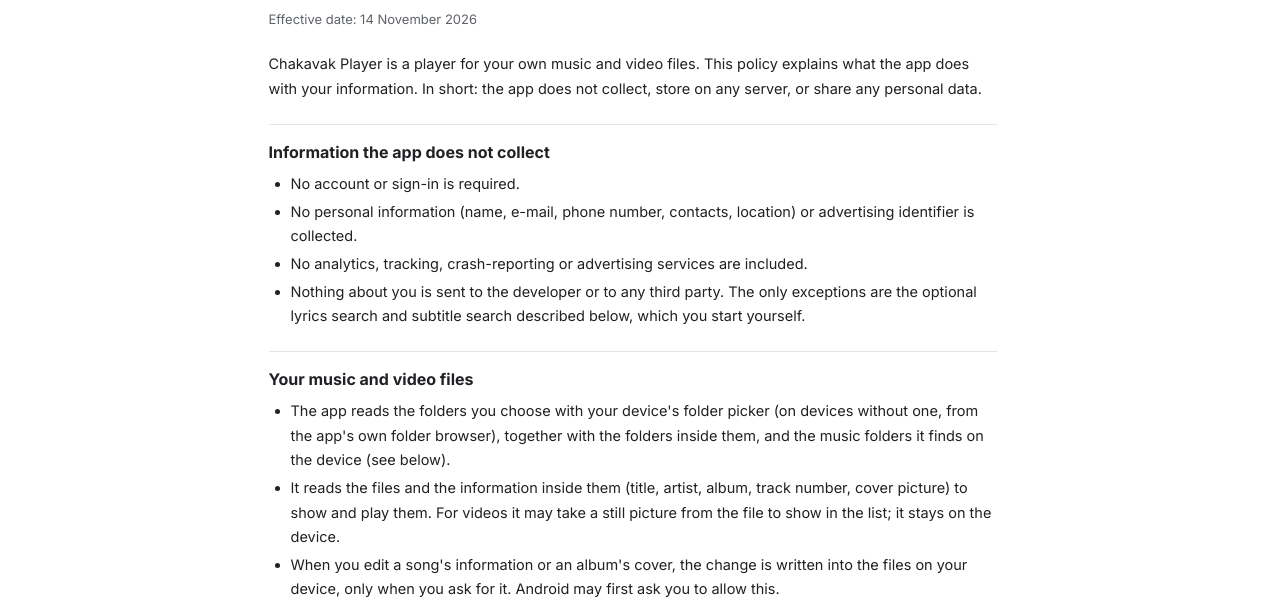
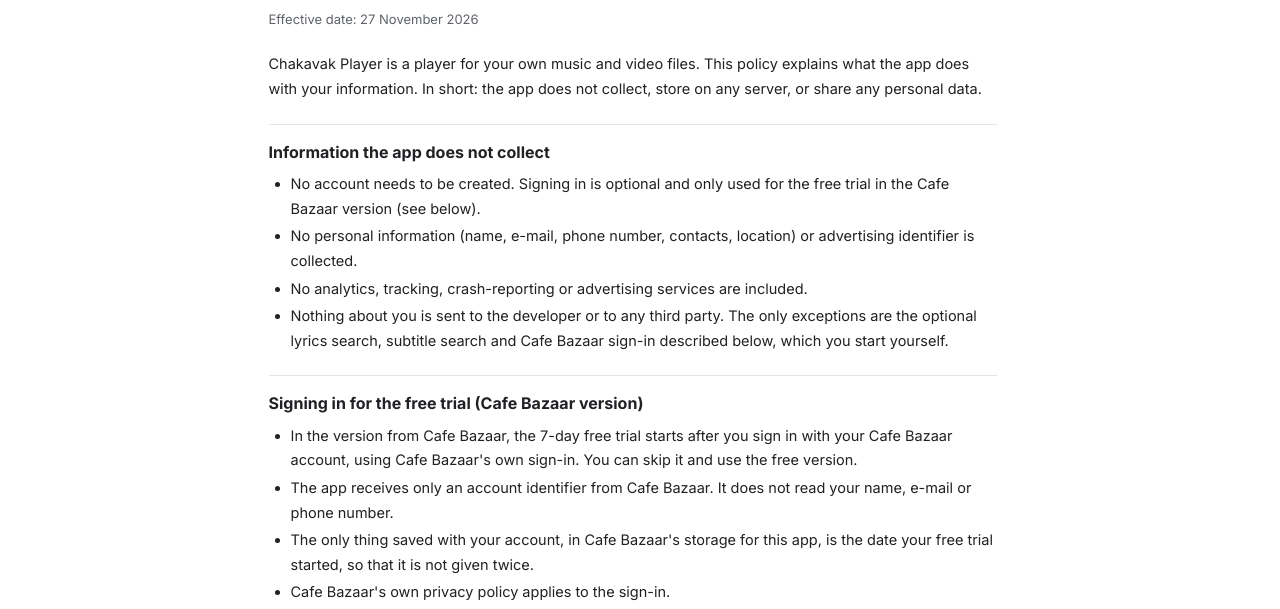
Before and after one commit to rasel57/rasel57.github.io, a plain HTML site: page privacy-policy.html in a window 1280 px wide. Shown: the part 121-730 px from the top of the page. Drawn offline with Linux system fonts and the light colour scheme.

Commit message:
Privacy policy: optional Cafe Bazaar sign-in for the 7-day free trial (27 Nov 2026)
Co-Authored-By: Claude Opus 5.5 <noreply@anthropic.com>
Claude-Session: https://claude.ai/code/session_01KPvCddRb62t1d1NBnjkHNP

```diff
--- a/privacy-policy.html
+++ b/privacy-policy.html
@@ -33,15 +33,23 @@
 
 <main>
   <h1>Chakavak Player Privacy Policy</h1>
-  <p class="date">Effective date: 14 November 2026</p>
+  <p class="date">Effective date: 27 November 2026</p>
   <p class="lead">Chakavak Player is a player for your own music and video files. This policy explains what the app does with your information. In short: the app does not collect, store on any server, or share any personal data.</p>
 
   <h2>Information the app does not collect</h2>
   <ul>
-    <li>No account or sign-in is required.</li>
+    <li>No account needs to be created. Signing in is optional and only used for the free trial in the Cafe Bazaar version (see below).</li>
     <li>No personal information (name, e-mail, phone number, contacts, location) or advertising identifier is collected.</li>
     <li>No analytics, tracking, crash-reporting or advertising services are included.</li>
-    <li>Nothing about you is sent to the developer or to any third party. The only exceptions are the optional lyrics search and subtitle search described below, which you start yourself.</li>
+    <li>Nothing about you is sent to the developer or to any third party. The only exceptions are the optional lyrics search, subtitle search and Cafe Bazaar sign-in described below, which you start yourself.</li>
+  </ul>
+
+  <h2>Signing in for the free trial (Cafe Bazaar version)</h2>
+  <ul>
+    <li>In the version from Cafe Bazaar, the 7-day free trial starts after you sign in with your Cafe Bazaar account, using Cafe Bazaar's own sign-in. You can skip it and use the free version.</li>
+    <li>The app receives only an account identifier from Cafe Bazaar. It does not read your name, e-mail or phone number.</li>
+    <li>The only thing saved with your account, in Cafe Bazaar's storage for this app, is the date your free trial started, so that it is not given twice.</li>
+    <li>Cafe Bazaar's own privacy policy applies to the sign-in.</li>
   </ul>
 
   <h2>Your music and video files</h2>
@@ -81,7 +89,7 @@
   <ul>
     <li>Unlocking Pro is handled entirely by the store you installed the app from (Google Play or Cafe Bazaar).</li>
     <li>The developer has no access to your payment details, such as card numbers.</li>
-    <li>Only the result of the purchase is kept on your device, so that Pro stays active. Google's privacy policy applies to payments: <a href="https://policies.google.com/privacy">policies.google.com/privacy</a>.</li>
+    <li>Only the result of the purchase is kept on your device, so that Pro stays active. The store's privacy policy applies to payments: Google Play <a href="https://policies.google.com/privacy">policies.google.com/privacy</a>, and Cafe Bazaar's own policy for Cafe Bazaar.</li>
   </ul>
 
   <h2>Deleting information</h2>
```
